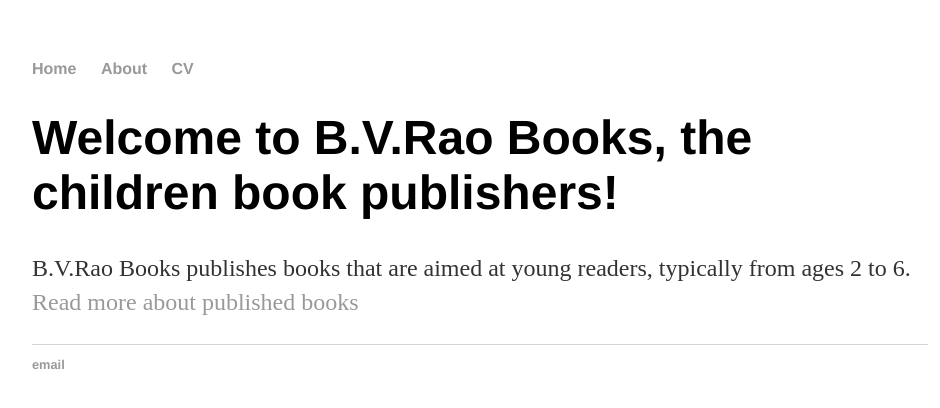
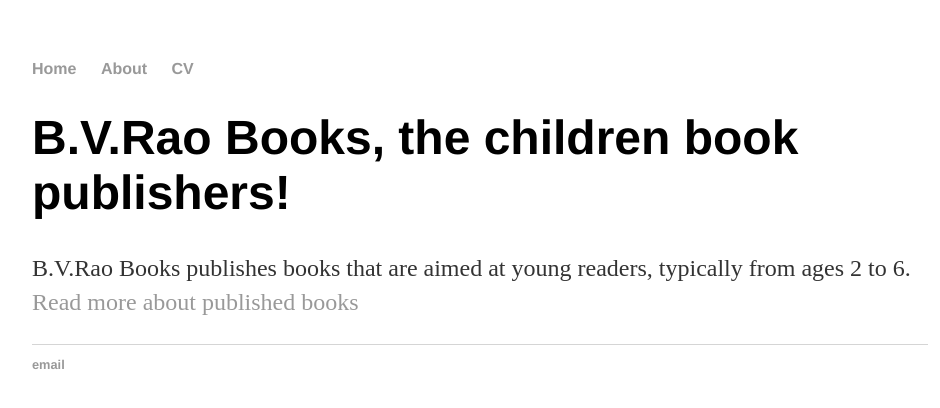
Before and after one commit to bvraobooks/bvraobooks.github.com, a Jekyll site: the page built from index.html, in a window 1280 px wide. Shown: the top 408 px of the page, without its empty margins (160-1100 px from the left). Built offline with Jekyll 4.4.1, drawn with Linux system fonts in a browser that asks for light colours.

Commit message:
Update index.html

```diff
--- a/index.html
+++ b/index.html
@@ -3,6 +3,6 @@ layout: default
 title: B.V.Rao Books
 ---
 <div class="blurb">
-	<h1>Welcome to B.V.Rao Books, the children book publishers!</h1>
+	<h1>B.V.Rao Books, the children book publishers!</h1>
 	<p>B.V.Rao Books publishes books that are aimed at young readers, typically from ages 2 to 6.  <a href="/about">Read more about published books</a></p>
 </div><!-- /.blurb -->
```
